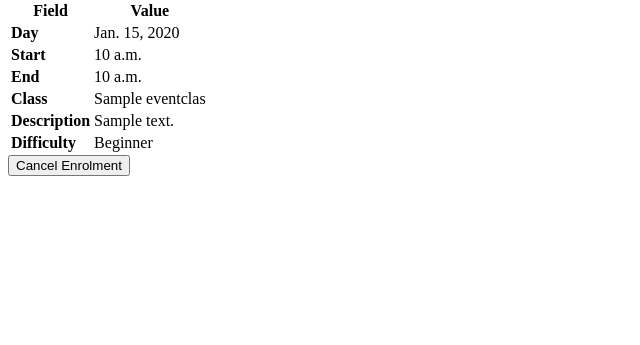
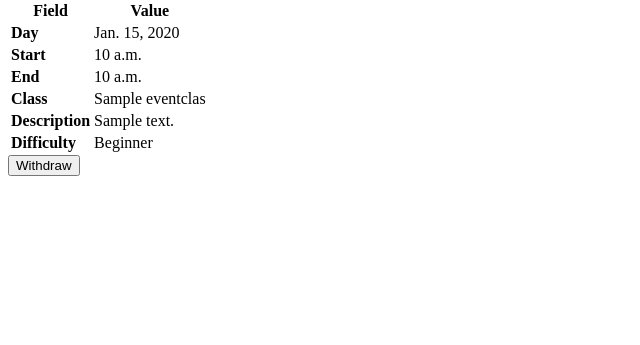
Before and after one commit to dvfrancis/craftr, a Django app: page /details/1/ in a window 1280 px wide. Shown: the part 81-426 px from the top of the page, without its empty margins (0-640 px from the left). Run offline with Django 5.2, Linux system fonts and the light colour scheme; a user stored in the database is signed in; tables that the repository leaves empty hold one stand-in row (values such as "Sample post").

Commit message:
refactor: update views

```diff
--- a/details/templates/details/details.html
+++ b/details/templates/details/details.html
@@ -39,7 +39,7 @@
     <form method="POST" action="{% url 'details' event_class.id %}">
     {% csrf_token %}
     {% if is_enrolled %}
-    <button type="submit" name="action" value="remove">Cancel Enrolment</button>
+    <button type="submit" name="action" value="remove">Withdraw</button>
     {% else %}
     <button type="submit" name="action" value="enrol">Enrol</button>
     {% endif %}
```
Also changed, not shown: account/views.py (+6 -2 lines), details/views.py (+0 -10 lines).
